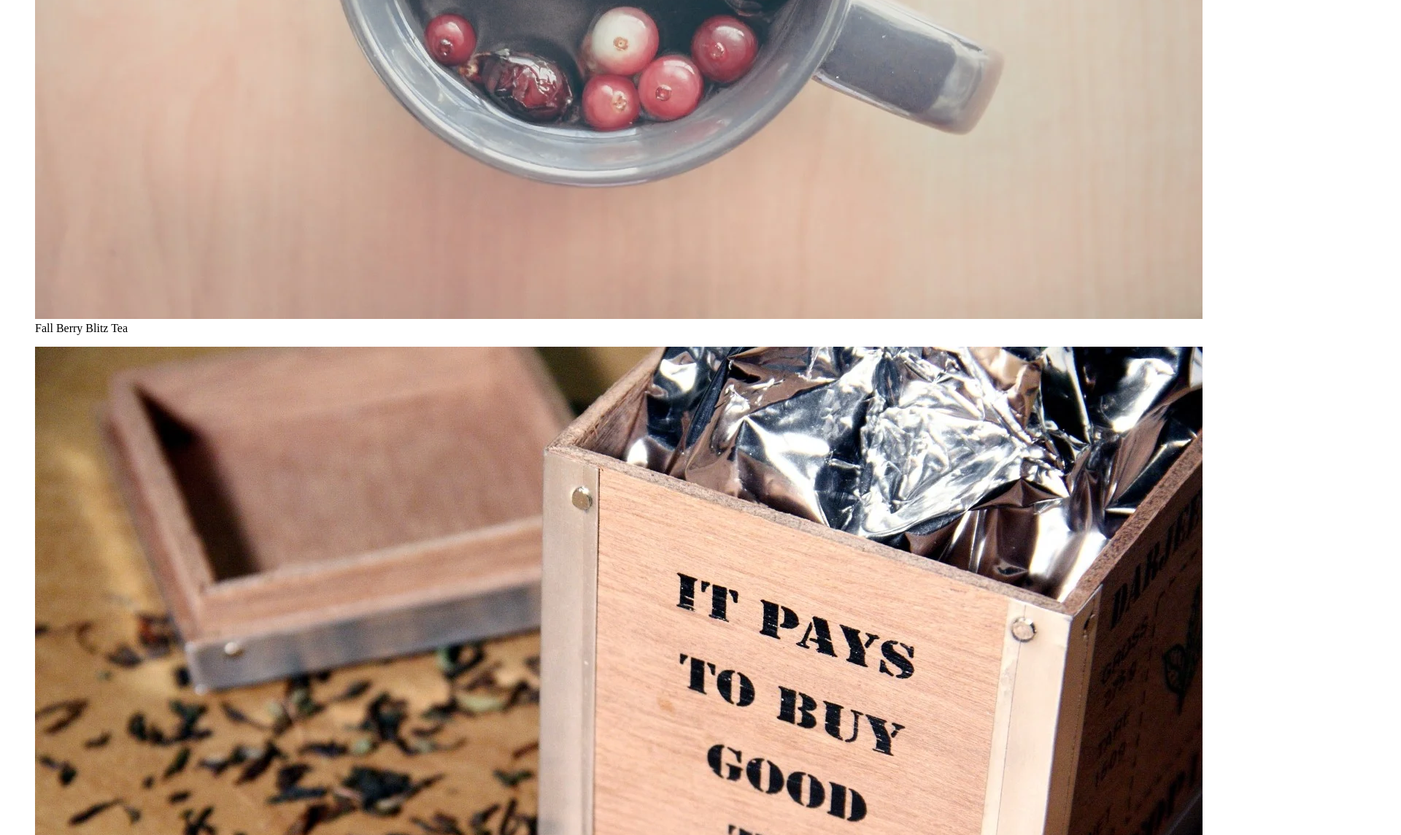
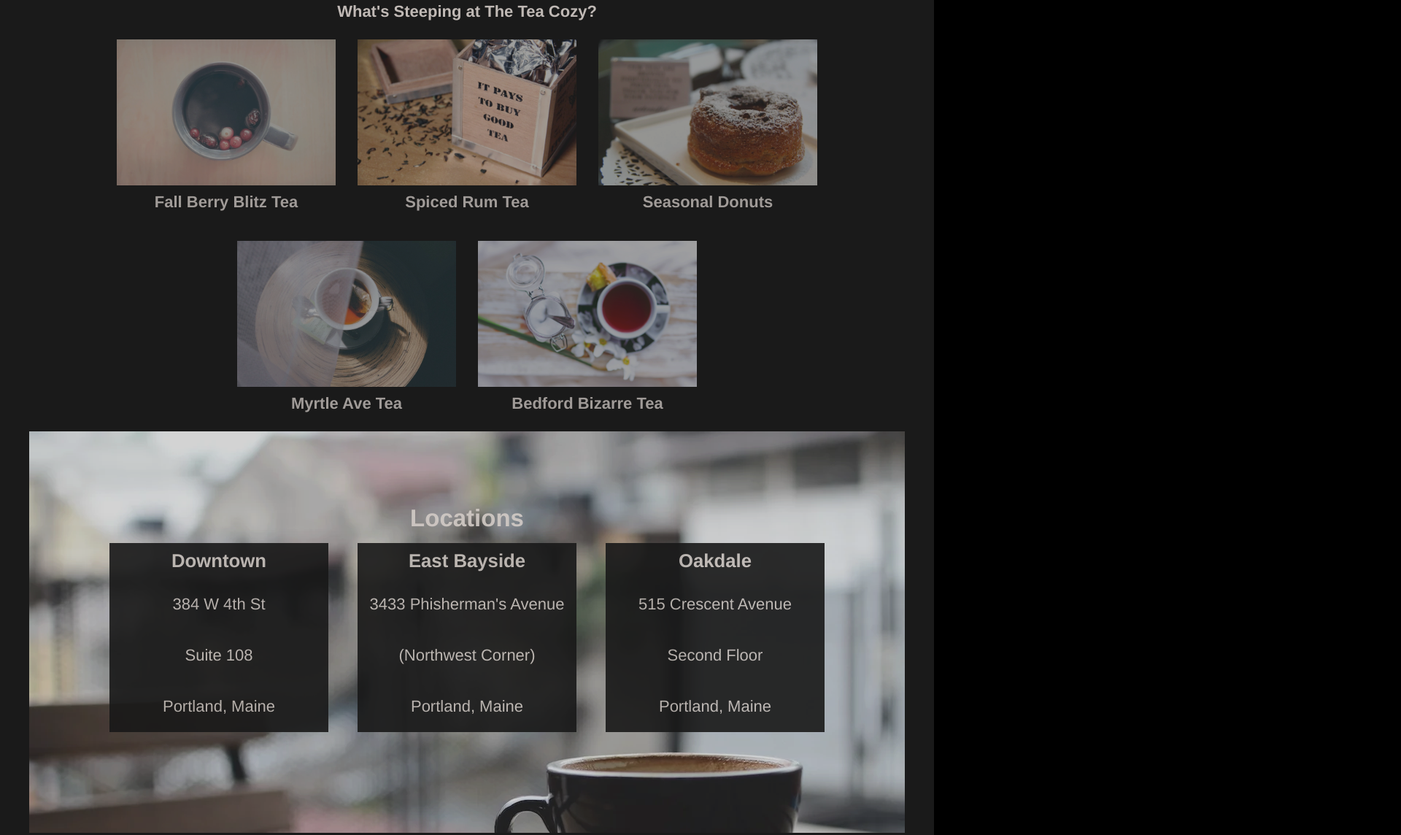
Before and after one commit to MaxwellHouston/Tea-Cozy, a plain HTML site: page index.html in a window 1280 px wide. Shown: the part 975-2119 px from the top of the page at 73% size, 1920 px wide, since content can reach past the window. Drawn offline with Linux system fonts and the light colour scheme.

Commit message:
Finished CSS stylesheet for project

```diff
--- a/index.html
+++ b/index.html
@@ -21,31 +21,33 @@
         </div>
         <div id="featured">
             <h2>Tea Of The Month</h2>
-            <h4>What;s Steeping at The Tea Cozy?</h4>
+            <h4>What's Steeping at The Tea Cozy?</h4>
             <div class="img-container">
-                <figure>
+                <div class="img-box">
                     <img src="images/img-berryblitz.webp">
-                    <figcaption>Fall Berry Blitz Tea</figcaption>
-                </figure>
-                <figure>
+                    <h4>Fall Berry Blitz Tea</h4>
+                </div>
+                <div class="img-box">
                     <img src="images/img-spiced-rum.webp">
-                    <figcaption>Spiced Rum Tea</figcaption>
-                </figure>
-                <figure>
+                    <h4>Spiced Rum Tea</h4>
+                </div>
+                <div class="img-box">
                     <img src="images/img-donut.webp">
-                    <figcaption>Seasonal Donuts</figcaption>
-                </figure>
-                <figure>
+                    <h4>Seasonal Donuts</h4>
+                </div>
+                <div class="img-box">
                     <img src="images/img-myrtle-ave.webp">
-                    <figcaption>Myrtle Ave Tea</figcaption>
-                </figure>
-                <figure>
+                    <h4>Myrtle Ave Tea</h4>
+                </div>
+                <div class="img-box">
                     <img src="images/img-bedford-bizarre.webp">
-                    <figcaption>Bedford Bizarre Tea</figcaption>
-                </figure>
+                    <h4>Bedford Bizarre Tea</h4>
+                </div>
             </div>
         </div>
         <div id="locations">
+            <h2>Locations</h2>
+            <div class="location-container">
                 <div class="location box">
                     <h3>Downtown</h3>
                     <p>384 W 4th St</p>
@@ -65,6 +67,7 @@
                     <p>Portland, Maine</p>
                 </div>
             </div>
+        </div>
         <footer>
             <div class="footer">
                 <h2>The Tea Cozy</h2>
--- a/style.css
+++ b/style.css
@@ -0,0 +1,132 @@
+* {
+    font-family: Helvetica;
+    color: seashell;
+    background-color: black;
+    opacity: 0.9;
+    text-align: center;
+}
+
+html {
+    font-size: 22px;
+}
+
+h2, h3, h4 {
+    margin: 10px;
+}
+
+header {
+    width: 100%;
+    height: 69px;
+    position: fixed;
+    top: 0px;
+    z-index: 2;
+    display: flex;
+    justify-content: space-between;
+    align-items: center;
+}
+
+.logo {
+    height: 50px;
+    width:auto;
+    margin-left: 10px;
+}
+
+nav {
+    display: flex;
+    width: 500px;
+    justify-content: space-around;
+}
+
+#mission {
+    width: 1200px;
+    height: 700px;
+    margin: 70px auto;
+    padding-top: 70px;
+    background-image: url("./images/img-mission-background.webp");
+    background-repeat: no-repeat;
+    background-size: cover;
+    background-position: center;
+    display: flex;
+    justify-content: center;
+    align-items: center;
+}
+
+.banner {
+    width: 100%;
+    display: flex;
+    flex-direction: column;
+    justify-content: center;
+}
+
+#featured {
+    width: 1000px;
+    height: auto;
+    margin: 0 auto;
+    display: flex;
+    justify-content: center;
+    flex-direction: column;
+}
+
+.img-container {
+    display: flex;
+    width: 1000px;
+    flex-wrap: wrap;
+    justify-content: center;
+}
+
+.img-box {
+    display: flex;
+    flex-direction: column;
+    margin: 15px;
+}
+
+.img-box img {
+    height: 200px;
+    width: 300px;
+}
+
+#locations {
+    width: 1200px;
+    height: 550px;
+    margin: 0 auto;
+    background-image: url("./images/img-locations-background.webp");
+    background-size: cover;
+    display: flex;
+    flex-direction: column;
+
+}
+
+.location-container {
+    display: flex;
+    justify-content: center;
+    align-items:flex-start;
+    background-color: rgba(0,0,0,0);
+}
+
+#locations h2 {
+    background-color: rgba(0,0,0,0);
+    margin-top: 100px;
+    margin-bottom: 15px;
+}
+
+.box {
+    width: 300px;
+    opacity: 1;
+    display: flex;
+    flex-direction: column;
+    margin: 0 20px;
+}
+
+.footer {
+    height: 200px;
+    width: 100%;
+}
+
+.copyright {
+    padding-bottom: 20px;
+}
+
+.copyright h5 {
+    text-align: left;
+    margin: 20px;
+}
```
Lines whose indentation alone changed are shown as unchanged.
